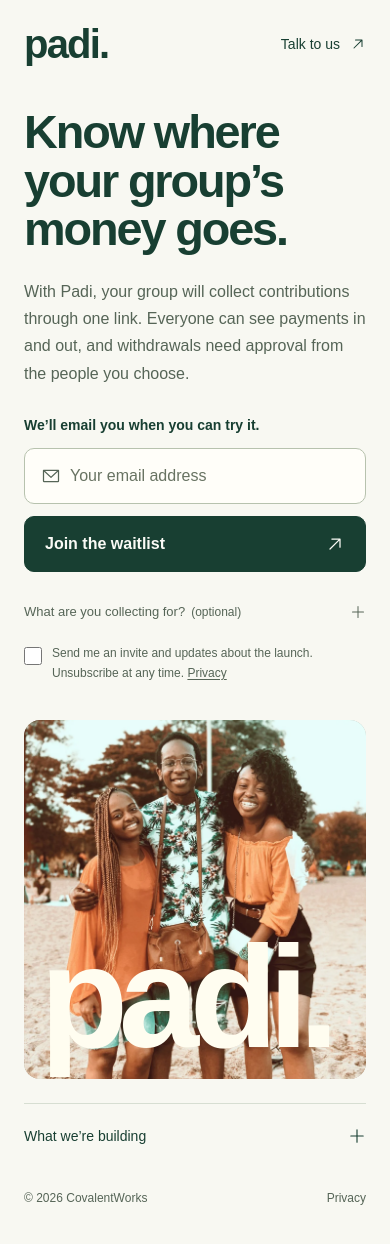
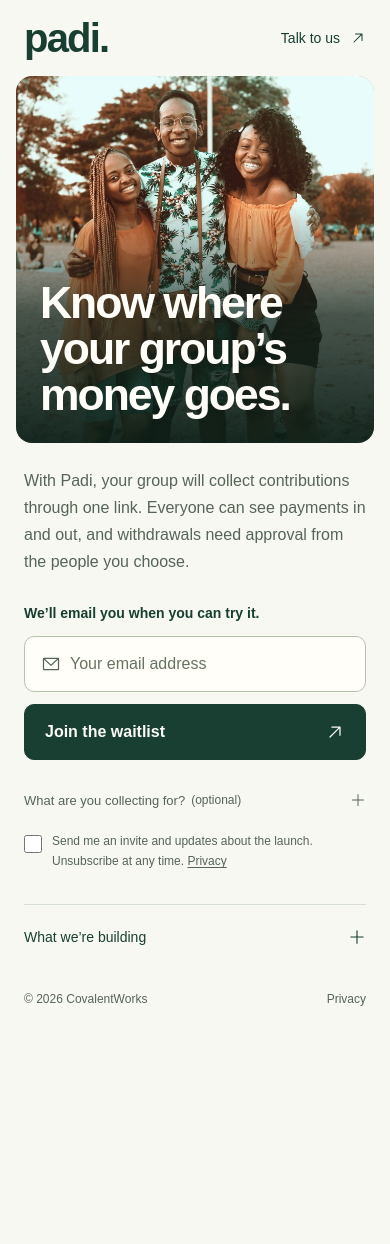
Before and after one commit to CovalentWorks/contribution-waitlist, a Next.js app: page / in a window 390 px wide. After the commit the page ends 1045 px from the top, so only its background shows below. Built offline with nearby package versions, Linux system fonts and the light colour scheme; no server answers.

Commit message:
Bring mobile photography into the opening hero after reference review

```diff
--- a/src/app/globals.css
+++ b/src/app/globals.css
@@ -97,15 +97,15 @@ h2{font-weight:600;font-size:32px;letter-spacing:-1px;line-height:1.2}
 }
 @media (max-width:760px) {
   .landing{padding:0 24px;max-width:620px}
-  .site-header{height:88px;padding:0;gap:24px}
+  .site-header{height:76px;padding:0;gap:24px}
   .site-header .brand{font-size:40px}
   .site-header>a:not(.brand){font-size:14px;min-height:44px}
-  .waitlist-layout{display:flex;flex-direction:column;min-height:0;border:0;border-radius:0;overflow:visible}
+  .waitlist-layout{display:grid;grid-template-columns:minmax(0,1fr);grid-template-rows:clamp(360px,94vw,480px) auto auto auto;min-height:0;border:0;border-radius:0;overflow:visible}
   .signup-panel{display:contents}
-  .signup-intro{order:1;padding-top:20px}
-  .signup-panel h1{font-size:clamp(40px,12vw,68px);letter-spacing:-.045em;line-height:1.04}
-  .hero-description{font-size:16px;line-height:1.7;max-width:440px;margin:24px 0 28px}
-  .waitlist-form,.signup-success{order:2;max-width:none}
+  .signup-intro{display:contents}
+  .signup-panel h1{grid-area:1 / 1;align-self:end;z-index:1;position:relative;padding:0 16px 24px;color:#fffef9;font-size:clamp(39px,11.4vw,64px);letter-spacing:-.045em;line-height:1.04}
+  .hero-description{grid-area:2 / 1;font-size:16px;line-height:1.7;max-width:440px;margin:24px 0 28px}
+  .waitlist-form,.signup-success{grid-area:3 / 1;max-width:none}
   .field-label{font-size:14px;line-height:1.5;margin-bottom:12px}
   .email-input-row{flex-direction:column;gap:12px}
   .email-field{width:100%;min-height:56px;padding-left:16px}
@@ -117,10 +117,11 @@ h2{font-weight:600;font-size:32px;letter-spacing:-1px;line-height:1.2}
   .consent{font-size:12px;line-height:1.65;margin-top:8px}
   .optional-content{padding-top:12px}
   .optional-content select,.optional-content textarea{font-size:16px}
-  .photo-panel{order:3;min-height:0;height:auto;aspect-ratio:1 / 1.05;border-radius:16px;margin-top:32px}
-  .photo-panel img{object-position:center 28%}
-  .photo-wordmark{font-size:clamp(110px,37vw,200px);left:16px;bottom:16px}
-  .about-product{order:4;margin-top:24px;max-width:none}
+  .photo-panel{grid-area:1 / 1;min-height:0;height:100%;border-radius:16px;margin:0 -8px;isolation:isolate}
+  .photo-panel img{object-position:center 24%}
+  .photo-panel::after{content:"";position:absolute;inset:0;background:linear-gradient(180deg,transparent 35%,rgba(9,29,22,.72) 65%,rgba(9,29,22,.94) 100%)}
+  .photo-wordmark{display:none}
+  .about-product{grid-area:4 / 1;margin-top:28px;max-width:none}
   .about-product summary{padding:20px 0;min-height:64px;font-size:14px}
   .about-product p{font-size:14px;line-height:1.8}
   .site-footer{padding:8px 0 max(24px,env(safe-area-inset-bottom));font-size:12px;gap:16px}
@@ -132,7 +133,7 @@ h2{font-weight:600;font-size:32px;letter-spacing:-1px;line-height:1.2}
 }
 @media (max-width:359px) {
   .landing{padding-inline:20px}
-  .signup-panel h1{font-size:39px}
+  .signup-panel h1{font-size:36px;padding-inline:12px}
   .optional-fields>summary{font-size:12px;gap:4px}
   .optional-fields>summary span{font-size:11px}
 }
```
Also changed, not shown: 1 other file (tests, documents, lock files or other folders).
